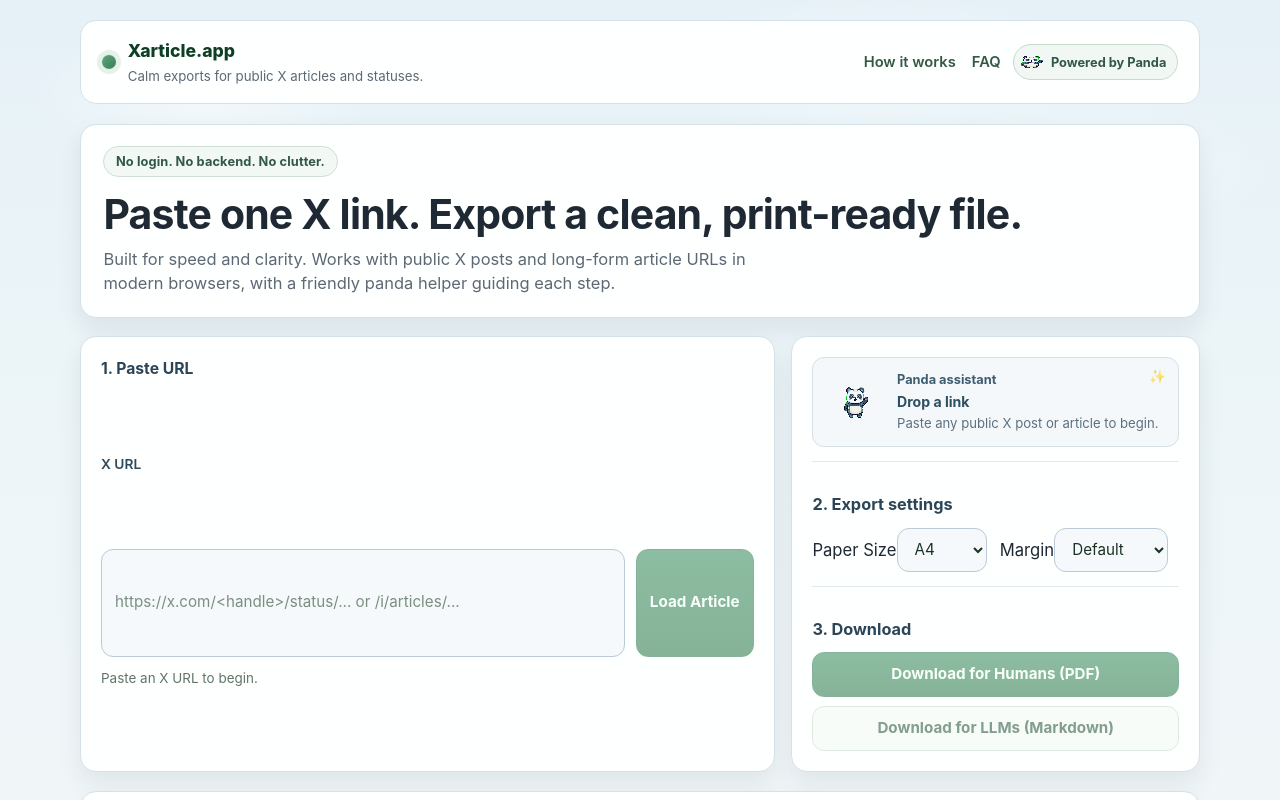
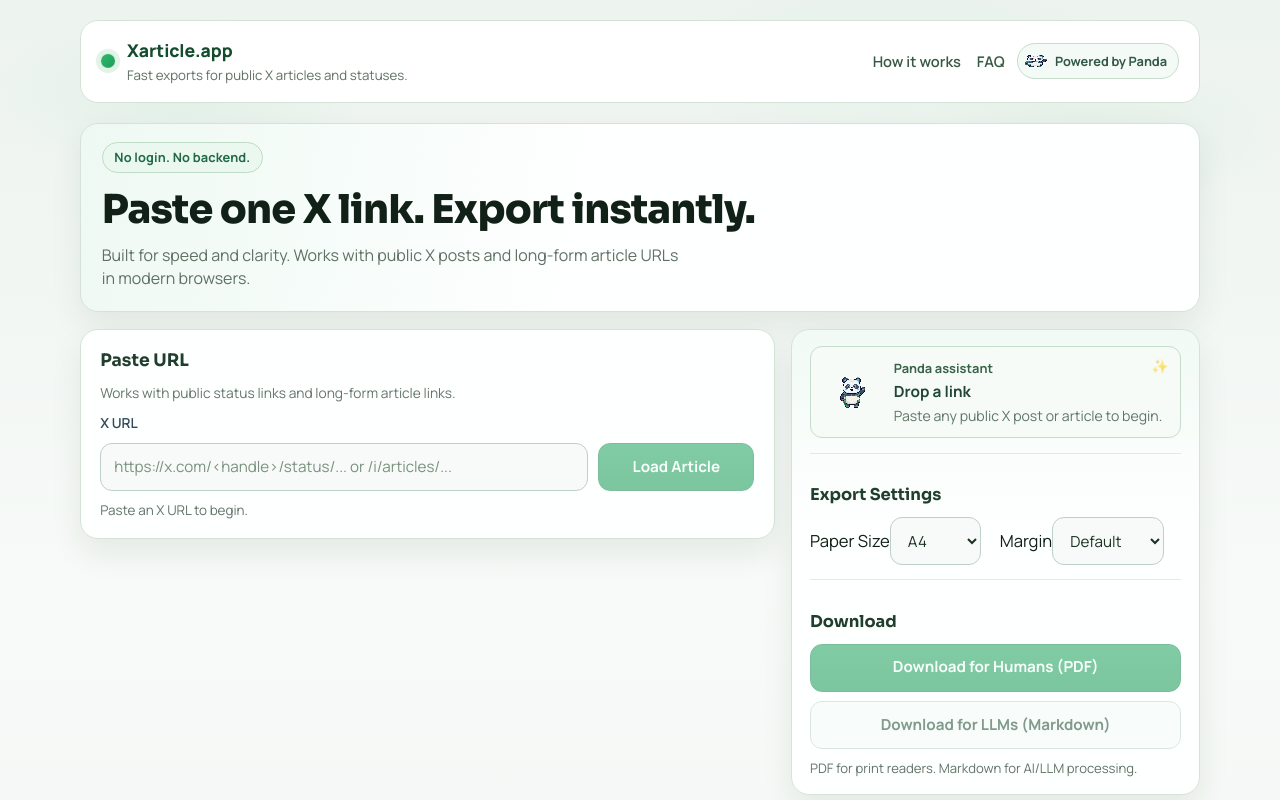
Before and after one commit to SmitMachhi/Xarticle, a React (Vite) app: page / in a window 1280 px wide. Shown: the top 800 px of the page. Built offline with nearby package versions, Linux system fonts and the light colour scheme; what pdfmake would draw is missing.

Commit message:
ui was ass

```diff
--- a/src/App.tsx
+++ b/src/App.tsx
@@ -11,7 +11,7 @@ import { classifyInputUrl } from './lib/xUrl'
 import type { ExtractedArticle, MarginPreset, PaperSize } from './types/article'
 
 const APP_NAME = 'Xarticle.app'
-const APP_TAGLINE = 'Calm exports for public X articles and statuses.'
+const APP_TAGLINE = 'Fast exports for public X articles and statuses.'
 const HOW_IT_WORKS = [
   'Paste one public X status URL or long-form article URL.',
   'Preview the extracted content in your browser.',
@@ -165,18 +165,18 @@ function App() {
 
       <main className="content-wrap" id="main-content">
         <section className="hero-shell">
-          <p className="hero-kicker">No login. No backend. No clutter.</p>
-          <h1 className="hero-title">Paste one X link. Export a clean, print-ready file.</h1>
+          <p className="hero-kicker">No login. No backend.</p>
+          <h1 className="hero-title">Paste one X link. Export instantly.</h1>
           <p className="hero-copy">
-            Built for speed and clarity. Works with public X posts and long-form article URLs in modern browsers, with a
-            friendly panda helper guiding each step.
+            Built for speed and clarity. Works with public X posts and long-form article URLs in modern browsers.
           </p>
         </section>
 
         <section className="workbench">
           <section className="controls-panel app-card">
             <section className="section-block">
-              <h2 className="section-title">1. Paste URL</h2>
+              <h2 className="section-title">Paste URL</h2>
+              <p className="section-subtitle">Works with public status links and long-form article links.</p>
               <label htmlFor="url">X URL</label>
               <div className="row">
                 <input
@@ -207,7 +207,7 @@ function App() {
             </div>
 
             <section className="section-block">
-              <h2 className="section-title">2. Export settings</h2>
+              <h2 className="section-title">Export Settings</h2>
               <div className="option-grid">
                 <label>
                   Paper Size
@@ -228,7 +228,7 @@ function App() {
             </section>
 
             <section className="section-block">
-              <h2 className="section-title">3. Download</h2>
+              <h2 className="section-title">Download</h2>
               <div className="button-row">
                 <button className="btn-primary" onClick={downloadPdf} disabled={!canDownload}>
                   {downloadState === 'pdf' ? 'Generating...' : 'Download for Humans (PDF)'}
@@ -237,6 +237,7 @@ function App() {
                   {downloadState === 'markdown' ? 'Generating...' : 'Download for LLMs (Markdown)'}
                 </button>
               </div>
+              <p className="download-note">PDF for print readers. Markdown for AI/LLM processing.</p>
             </section>
           </aside>
         </section>
--- a/src/index.css
+++ b/src/index.css
@@ -1,27 +1,24 @@
+@import url('https://fonts.googleapis.com/css2?family=Manrope:wght@400;500;600;700;800&family=Sora:wght@600;700;800&display=swap');
+
 :root {
-  --bg: #f4f7f8;
-  --sky-top: #e6f1f7;
-  --sky-bottom: #edf5f8;
-  --cloud: #ffffff;
-  --meadow-light: #d7e7b3;
-  --meadow-mid: #c6da9f;
+  --bg: #f1f5f2;
   --surface: #ffffff;
-  --surface-soft: #f6f9fb;
-  --text: #1f2933;
-  --muted: #5c6975;
-  --line: #d6e0e7;
-  --line-strong: #bacad6;
-  --green: #2e7d4f;
-  --green-strong: #24623f;
-  --green-soft: #eef7f1;
+  --surface-soft: #f7faf8;
+  --text: #112117;
+  --muted: #5f7064;
+  --line: #d5e2d7;
+  --line-strong: #bfd1c1;
+  --green: #1f9d5b;
+  --green-strong: #187245;
+  --green-soft: #e9f7ef;
   --danger-bg: #fff0f2;
   --danger-line: #f0c5cc;
   --danger-text: #9f2f42;
-  --shadow: 0 12px 24px rgba(31, 41, 51, 0.08);
-  --radius: 16px;
-  --font-body: -apple-system, BlinkMacSystemFont, 'SF Pro Text', 'Helvetica Neue', Arial, sans-serif;
-  --font-display: -apple-system, BlinkMacSystemFont, 'SF Pro Display', 'Helvetica Neue', Arial, sans-serif;
-  --control-height: 44px;
+  --shadow: 0 14px 32px rgba(20, 50, 30, 0.08);
+  --radius: 18px;
+  --font-body: 'Manrope', 'Segoe UI', sans-serif;
+  --font-display: 'Sora', 'Manrope', sans-serif;
+  --control-height: 48px;
 }
 
 @keyframes quick-rise {
@@ -70,7 +67,7 @@ body,
 body {
   margin: 0;
   min-width: 320px;
-  background: linear-gradient(180deg, var(--sky-top) 0%, var(--sky-bottom) 34%, var(--bg) 82%);
+  background: linear-gradient(180deg, #edf3ef 0%, #f7faf8 42%, var(--bg) 100%);
   color: var(--text);
   font-family: var(--font-body);
   font-size: clamp(16px, 0.92rem + 0.15vw, 17px);
@@ -98,37 +95,32 @@ select {
   content: '';
   position: absolute;
   inset: 0 0 auto 0;
-  height: 60vh;
+  height: 54vh;
   z-index: 0;
   pointer-events: none;
   background:
-    radial-gradient(14rem 5.5rem at 16% 20%, rgba(255, 255, 255, 0.5) 0%, transparent 78%),
-    radial-gradient(18rem 6.2rem at 69% 15%, rgba(255, 255, 255, 0.44) 0%, transparent 79%),
-    radial-gradient(14rem 5.6rem at 86% 34%, rgba(255, 255, 255, 0.39) 0%, transparent 79%);
+    radial-gradient(16rem 7rem at 14% 22%, rgba(208, 235, 217, 0.45) 0%, transparent 74%),
+    radial-gradient(20rem 7rem at 70% 15%, rgba(210, 236, 219, 0.34) 0%, transparent 78%),
+    radial-gradient(15rem 6rem at 86% 31%, rgba(199, 230, 209, 0.3) 0%, transparent 76%);
 }
 
 .site-shell::after {
   content: '';
   position: absolute;
   inset: auto 0 0;
-  height: 170px;
+  height: 110px;
   z-index: 0;
   pointer-events: none;
-  background:
-    radial-gradient(7rem 2.2rem at 12% 78%, #d5e7b2 0%, transparent 74%),
-    radial-gradient(6rem 2rem at 33% 84%, #d5e7b2 0%, transparent 75%),
-    radial-gradient(7rem 2.2rem at 61% 77%, #d5e7b2 0%, transparent 74%),
-    radial-gradient(6rem 2rem at 84% 83%, #d5e7b2 0%, transparent 75%),
-    linear-gradient(180deg, var(--meadow-light) 0%, var(--meadow-mid) 100%);
+  background: linear-gradient(180deg, rgba(233, 246, 237, 0) 0%, rgba(233, 246, 237, 0.8) 80%, rgba(228, 241, 232, 1) 100%);
 }
 
 .site-header {
   width: min(1120px, calc(100vw - 2.4rem));
   margin: 1.25rem auto 0;
-  padding: 1.05rem 1.3rem;
+  padding: 1rem 1.25rem;
   border: 1px solid var(--line);
   border-radius: var(--radius);
-  background: color-mix(in srgb, var(--surface) 96%, #edf3f6 4%);
+  background: color-mix(in srgb, var(--surface) 97%, #ebf5ee 3%);
   display: flex;
   align-items: center;
   justify-content: space-between;
@@ -148,8 +140,8 @@ select {
   width: 14px;
   height: 14px;
   border-radius: 999px;
-  background: linear-gradient(135deg, #5fa67f 0%, #387d57 100%);
-  box-shadow: 0 0 0 5px #e6f1ea;
+  background: linear-gradient(135deg, #30b86f 0%, #1f9d5b 100%);
+  box-shadow: 0 0 0 5px #e2f3e7;
   animation: pulse-dot 1.1s ease-in-out infinite;
 }
 
@@ -157,7 +149,7 @@ select {
   margin: 0;
   font-size: 1.1rem;
   font-weight: 800;
-  color: #0e3f25;
+  color: #154b2e;
 }
 
 .brand-sub {
@@ -182,7 +174,8 @@ select {
   text-decoration: none;
   font-size: 0.92rem;
   font-weight: 600;
-  color: #335942;
+  color: #365844;
+  transition: color 120ms ease;
 }
 
 .top-nav a:hover {
@@ -193,9 +186,9 @@ select {
   display: inline-flex;
   align-items: center;
   gap: 0.45rem;
-  border: 1px solid #c5dbce;
+  border: 1px solid #c7dccd;
   border-radius: 999px;
-  background: #f1f7f3;
+  background: #f4faf6;
   padding: 0.32rem 0.68rem 0.32rem 0.38rem;
   color: #315846;
   font-size: 0.8rem;
@@ -217,10 +210,12 @@ select {
 }
 
 .hero-shell {
-  padding: 1.3rem 1.4rem;
+  padding: 1.15rem 1.3rem 1.3rem;
   border: 1px solid var(--line);
   border-radius: var(--radius);
-  background: color-mix(in srgb, var(--surface) 96%, #eff4f7 4%);
+  background:
+    linear-gradient(100deg, rgba(233, 247, 239, 0.75) 0%, rgba(255, 255, 255, 0) 45%),
+    color-mix(in srgb, var(--surface) 97%, #edf6f1 3%);
   box-shadow: var(--shadow);
   animation: quick-rise 210ms ease-out both;
 }
@@ -230,9 +225,9 @@ select {
   display: inline-block;
   padding: 0.3rem 0.72rem;
   border-radius: 999px;
-  border: 1px solid #d0ded4;
-  background: #f2f8f4;
-  color: #315846;
+  border: 1px solid #bfdbc8;
+  background: #eaf8ef;
+  color: #216944;
   font-size: 0.8rem;
   font-weight: 700;
   letter-spacing: 0.01em;
@@ -241,25 +236,27 @@ select {
 .hero-title {
   margin: 0.9rem 0 0;
   font-family: var(--font-display);
-  font-size: clamp(2rem, 3.2vw, 2.56rem);
-  line-height: 1.14;
+  font-size: clamp(1.9rem, 3.1vw, 2.5rem);
+  line-height: 1.16;
   letter-spacing: -0.02em;
-  font-weight: 700;
+  font-weight: 800;
+  max-width: 22ch;
 }
 
 .hero-copy {
   margin: 0.65rem 0 0;
-  max-width: 700px;
+  max-width: 60ch;
   color: var(--muted);
-  font-size: 1.03rem;
+  font-size: 1rem;
   line-height: 1.45;
 }
 
 .workbench {
   margin-top: 1.1rem;
   display: grid;
-  grid-template-columns: minmax(0, 1.7fr) minmax(300px, 1fr);
+  grid-template-columns: minmax(0, 1.7fr) minmax(340px, 1fr);
   gap: 1.05rem;
+  align-items: start;
 }
 
 .app-card {
@@ -277,9 +274,10 @@ select {
 }
 
 .controls-panel {
-  padding: 1.25rem;
-  display: grid;
-  gap: 1rem;
+  padding: 1.1rem 1.2rem;
+  display: flex;
+  flex-direction: column;
+  gap: 0.9rem;
 }
 
 .controls-panel label {
@@ -291,9 +289,11 @@ select {
 }
 
 .section-block {
-  display: grid;
-  gap: 0.7rem;
-  padding-top: 0.95rem;
+  display: flex;
+  flex-direction: column;
+  align-items: stretch;
+  gap: 0.58rem;
+  padding-top: 0.85rem;
   border-top: 1px solid #dfe9ee;
 }
 
@@ -304,15 +304,23 @@ select {
 
 .section-title {
   margin: 0;
-  font-size: 0.98rem;
+  font-family: var(--font-display);
+  font-size: 1.08rem;
   font-weight: 700;
-  color: #2b4557;
+  color: #1f3e2d;
+}
+
+.section-subtitle {
+  margin: 0;
+  color: #65766a;
+  font-size: 0.86rem;
 }
 
 .row {
   display: grid;
-  grid-template-columns: 1fr auto;
+  grid-template-columns: 1fr 156px;
   gap: 0.65rem;
+  align-items: center;
 }
 
 .option-grid {
@@ -325,7 +333,7 @@ input,
 select,
 button {
   border-radius: 12px;
-  border: 1px solid var(--line-strong);
+  border: 1px solid #bfcfcb;
   background: var(--surface-soft);
   color: #1b3123;
   min-height: var(--control-height);
@@ -338,7 +346,7 @@ button {
 }
 
 input::placeholder {
-  color: #7a8f7f;
+  color: #79927f;
 }
 
 input:focus-visible,
@@ -361,8 +369,8 @@ button:disabled {
 }
 
 .btn-primary {
-  border-color: #2f7d4f;
-  background: linear-gradient(180deg, #3c8e5f 0%, #2f7d4f 100%);
+  border-color: #218f55;
+  background: linear-gradient(180deg, #27a864 0%, #1f9d5b 100%);
   color: #f4fff8;
 }
 
@@ -372,9 +380,9 @@ button:disabled {
 }
 
 .btn-muted {
-  background: #f3faf5;
-  border-color: #c6dbca;
-  color: #29593e;
+  background: #f5faf7;
+  border-color: #c0d7c7;
+  color: #26523a;
 }
 
 .btn-muted:hover:enabled {
@@ -385,6 +393,12 @@ button:disabled {
 .button-row {
   display: grid;
   gap: 0.6rem;
+}
+
+.download-note {
+  margin: 0;
+  color: #627468;
+  font-size: 0.82rem;
 }
 
 .url-status {
@@ -407,8 +421,10 @@ button:disabled {
 }
 
 .helper-card {
-  padding: 1.25rem;
-  background: color-mix(in srgb, var(--surface) 97%, #eef3f6 3%);
+  padding: 1rem 1.1rem;
+  background:
+    linear-gradient(180deg, rgba(232, 247, 238, 0.6) 0%, rgba(255, 255, 255, 0) 42%),
+    color-mix(in srgb, var(--surface) 97%, #eef6f1 3%);
 }
 
 .export-panel {
@@ -429,10 +445,10 @@ button:disabled {
   display: flex;
   align-items: center;
   gap: 0.7rem;
-  border: 1px solid var(--line);
+  border: 1px solid #c8dccc;
   border-radius: 12px;
-  background: #f4f8fb;
-  padding: 0.78rem;
+  background: #f6fbf7;
+  padding: 0.72rem;
   position: relative;
   overflow: hidden;
   transition: border-color 120ms ease, background-color 120ms ease;
@@ -468,20 +484,20 @@ button:disabled {
 .panda-guide-title {
   font-size: 0.8rem;
   font-weight: 700;
-  color: #3e5d6f;
+  color: #396349;
 }
 
 .panda-guide-status {
   margin-top: 0.12rem;
-  font-size: 0.88rem;
+  font-size: 0.96rem;
   font-weight: 700;
-  color: #2e4f61;
+  color: #214634;
 }
 
 .panda-guide-copy {
   margin-top: 0.1rem;
-  font-size: 0.82rem;
-  color: #5c707e;
+  font-size: 0.88rem;
+  color: #5f7668;
 }
 
 .helper-card h2 {
@@ -821,9 +837,9 @@ button:disabled {
   margin: 1.2rem auto 1.3rem;
   padding: 1rem 1.1rem;
   border-radius: var(--radius);
-  border: 1px solid #b5cb95;
-  background: color-mix(in srgb, var(--meadow-light) 86%, #e0edc6 14%);
-  color: #405a32;
+  border: 1px solid #c5ddc9;
+  background: #edf7f0;
+  color: #3e5f4b;
   text-align: center;
   position: relative;
   z-index: 2;
@@ -839,6 +855,10 @@ button:disabled {
   .workbench,
   .info-grid {
     grid-template-columns: 1fr;
+  }
+
+  .workbench {
+    gap: 0.8rem;
   }
 }
 
@@ -857,7 +877,8 @@ button:disabled {
     grid-template-columns: 1fr;
   }
 
-  .option-grid {
+  .option-grid,
+  .export-panel .option-grid {
     grid-template-columns: 1fr;
   }
 
```
